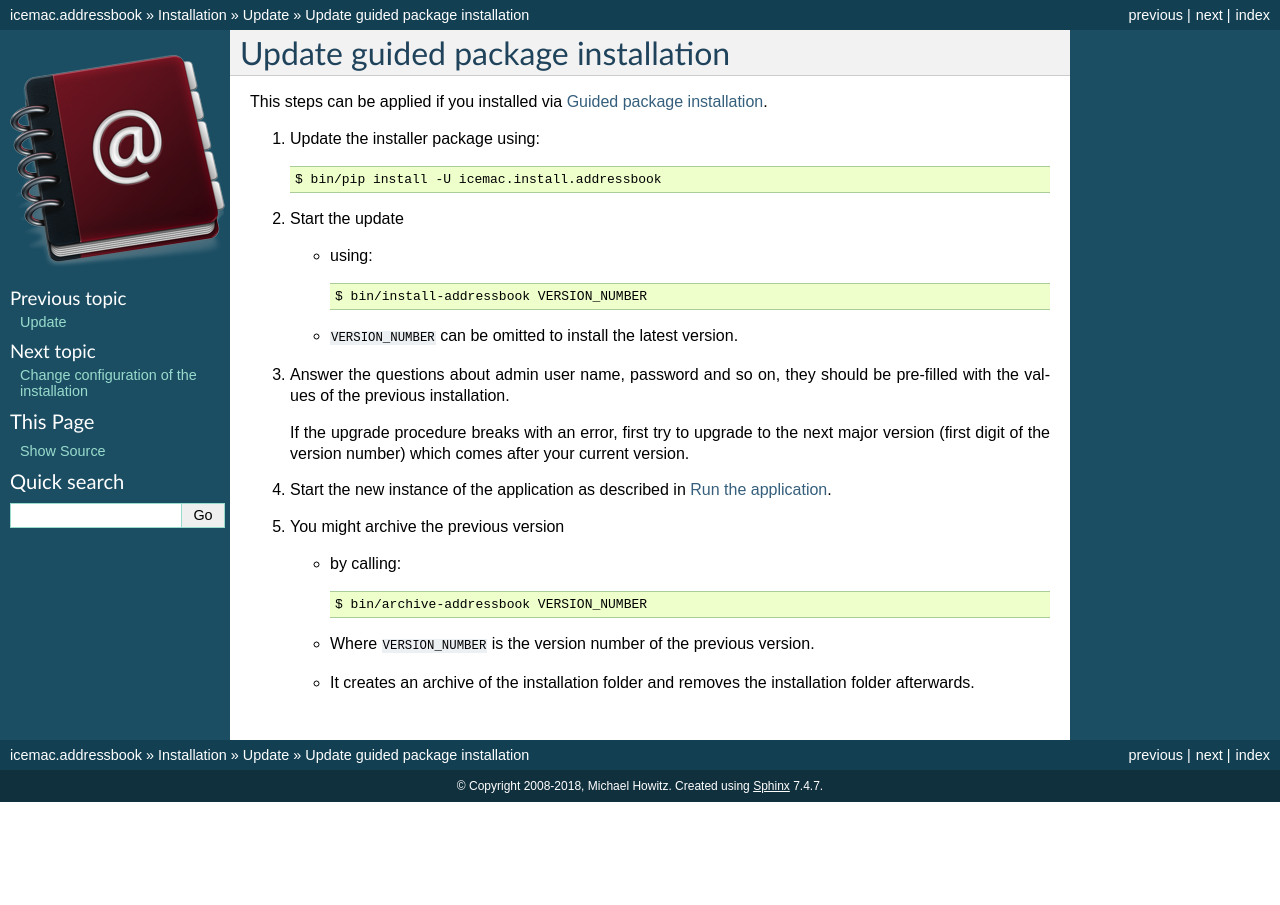
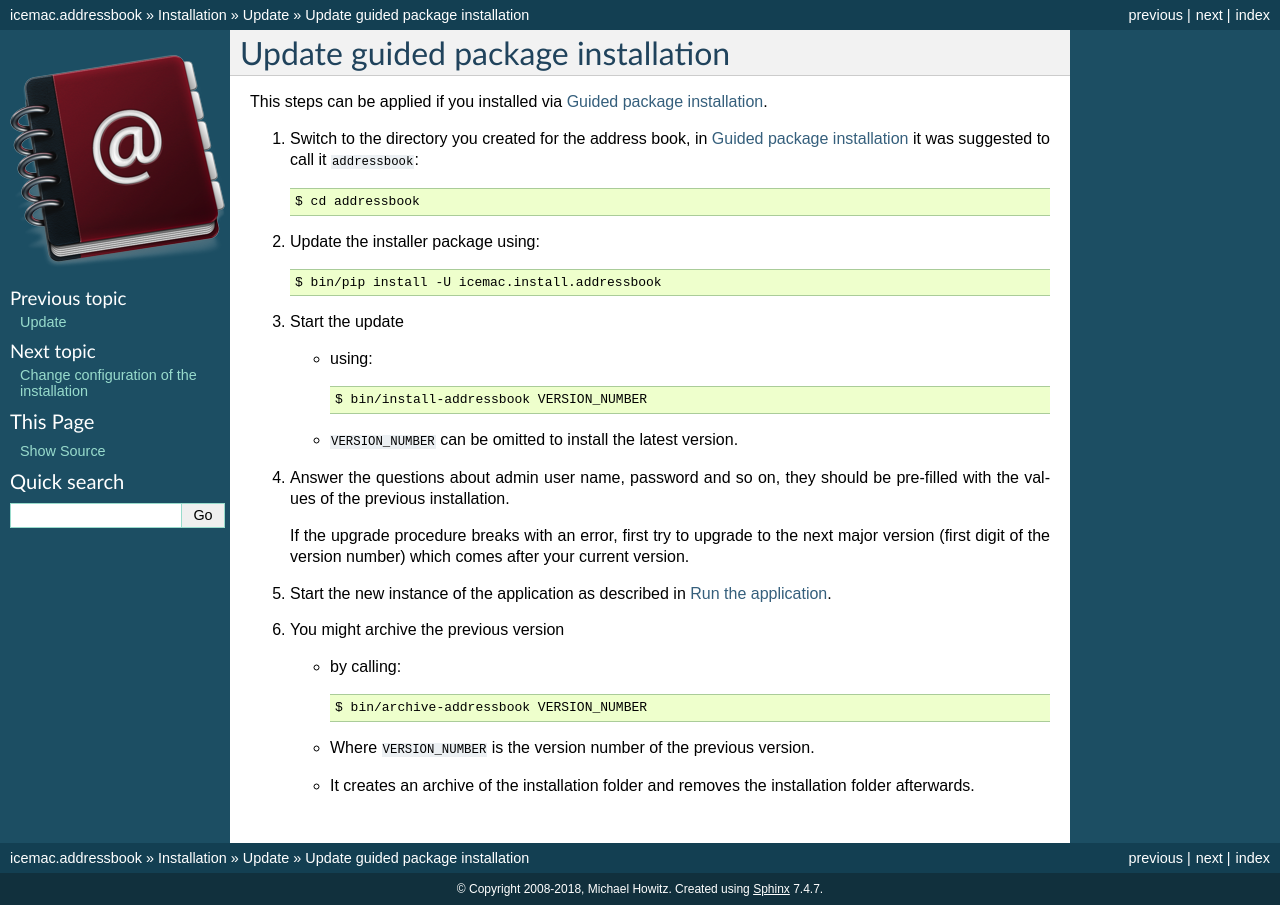
Before and after one commit to icemac/icemac.addressbook, a Sphinx documentation site: the page built from docs/guidedupdate.rst, in a window 1280 px wide. Built offline with Sphinx 7.4.7, drawn with Linux system fonts in a browser that asks for light colours.

Commit message:
Improve documentation.

```diff
--- a/docs/guidedupdate.rst
+++ b/docs/guidedupdate.rst
@@ -4,11 +4,15 @@ Update guided package installation
 
 This steps can be applied if you installed via :ref:`package-installation`.
 
-1. Update the installer package using::
+#. Switch to the directory you created for the address book, in :ref:`package-installation` it was suggested to call it ``addressbook``::
+
+    $ cd addressbook
+
+#. Update the installer package using::
 
     $ bin/pip install -U icemac.install.addressbook
 
-2. Start the update
+#. Start the update
 
    * using::
 
```
Also changed, not shown: other parts of docs/guidedupdate.rst (+3 -3 lines), docs/runtheapplication.rst (+8 -0 lines).
